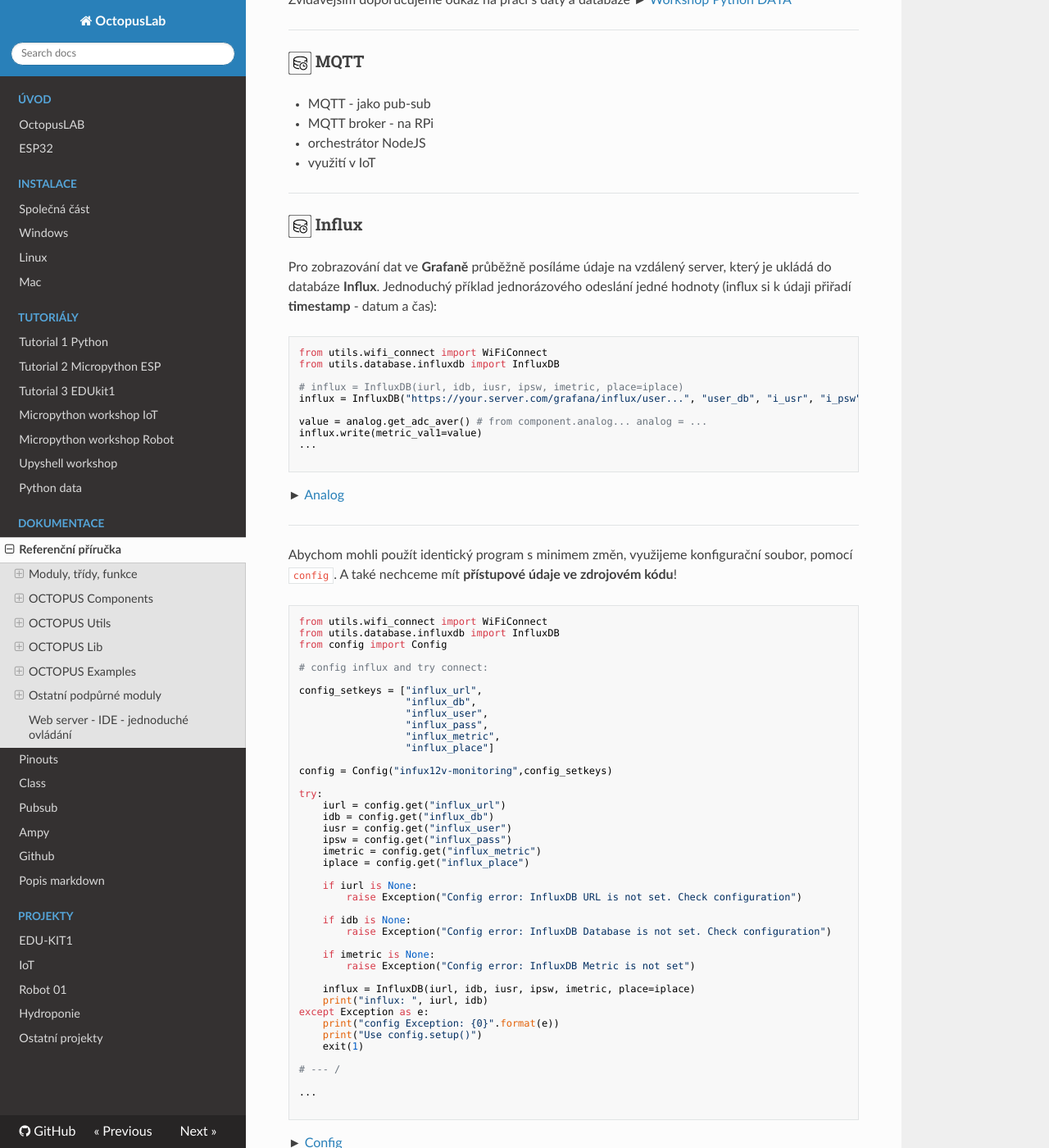
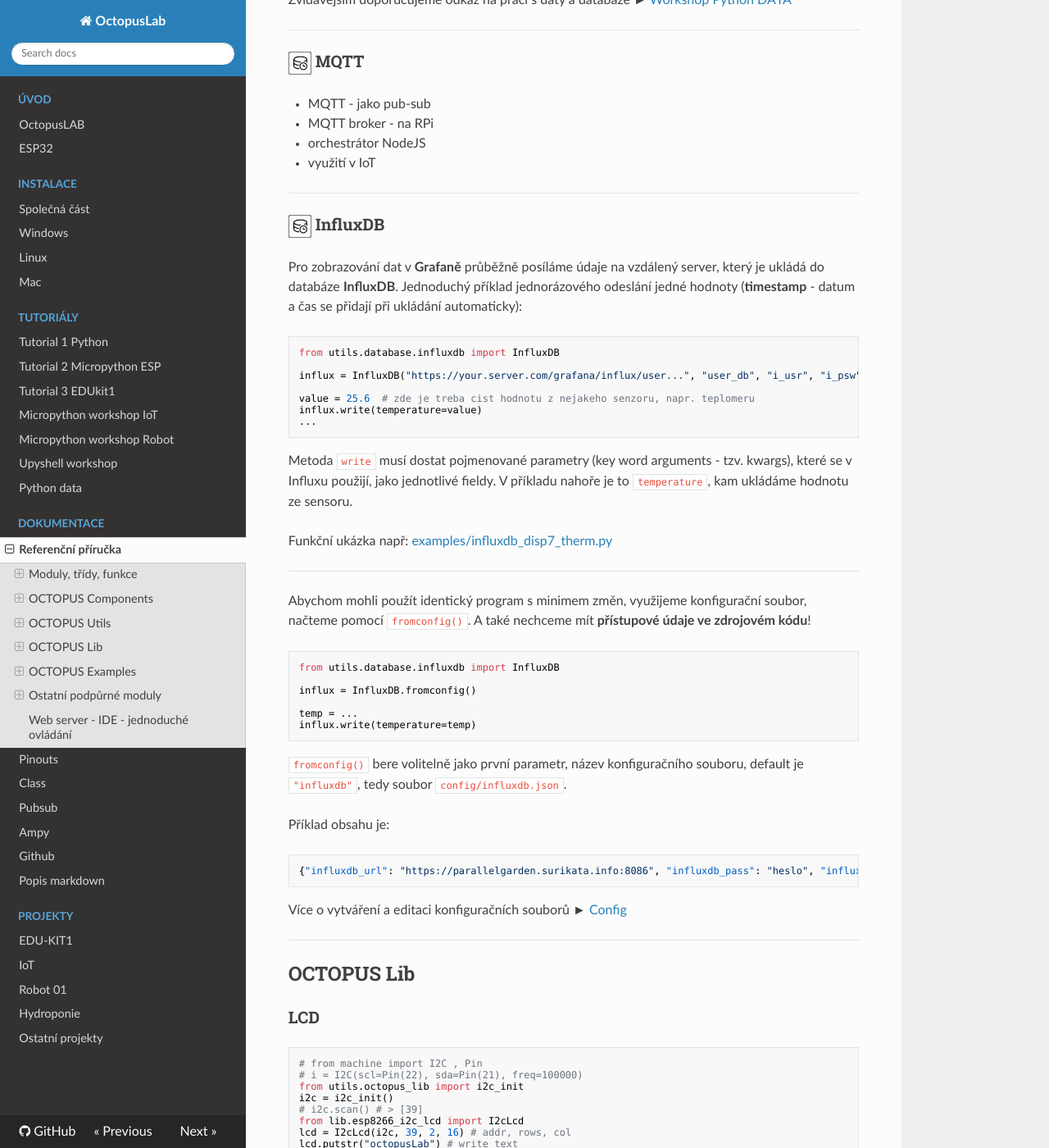
Before and after one commit to octopuslab-cz/docs_octopuslab_cz, an MkDocs documentation site: the page built from docs/basicdoc.md, in a window 1280 px wide and 1400 px high, scrolled down 11761 px. Shown: the whole window at 82% size. Built offline with MkDocs 1.6.1, drawn with Linux system fonts in a browser that asks for light colours; nearby versions of some CDN libraries.

Commit message:
expanding influxdb docs

````diff
--- a/docs/basicdoc.md
+++ b/docs/basicdoc.md
@@ -571,7 +571,7 @@ Více plánujeme v samostatné sekci [inversní kinematika](/inv_kinematics)
 
 ### ![hwsoc](img/database.png){: style="width:28px" } Database
 ESP díky paměti umožňuje bez nadsázky i základní práci s databází.
-Zaměříme se na dvě základní: lokální `btree` a vzdálené `MySQL`, `Influx`.
+Zaměříme se na dvě základní: lokální `btree` a vzdálené `MySQL`, `InfluxDB`.
 
 ```python
 from utils.database.btreedb import BTreeDB
@@ -592,79 +592,48 @@ Zvídavějším doporučujeme odkaz na práci s daty a databáze ► [Workshop P
 - využití v IoT
 ---
 
-### ![hwsoc](img/database.png){: style="width:28px" } Influx
+### ![hwsoc](img/database.png){: style="width:28px" } InfluxDB
 
-Pro zobrazování dat ve **Grafaně** průběžně posíláme údaje na vzdálený server, který je ukládá do databáze **Influx**.
-Jednoduchý příklad jednorázového odeslání jedné hodnoty (influx si k údaji přiřadí **timestamp** - datum a čas):
+Pro zobrazování dat v **Grafaně** průběžně posíláme údaje na vzdálený server, který je ukládá do databáze **InfluxDB**.
+Jednoduchý příklad jednorázového odeslání jedné hodnoty (**timestamp** - datum a čas se přidají při ukládání automaticky):
 
 ```python
-from utils.wifi_connect import WiFiConnect
 from utils.database.influxdb import InfluxDB
 
-# influx = InfluxDB(iurl, idb, iusr, ipsw, imetric, place=iplace)
-influx = InfluxDB("https://your.server.com/grafana/influx/user...", "user_db", "i_usr", "i_psw", "i_metric", place=iplace)
+influx = InfluxDB("https://your.server.com/grafana/influx/user...", "user_db", "i_usr", "i_psw", "i_measurement")
 
-value = analog.get_adc_aver() # from component.analog... analog = ...
-influx.write(metric_val1=value)
+value = 25.6  # zde je treba cist hodnotu z nejakeho senzoru, napr. teplomeru
+influx.write(temperature=value)
 ...
-
 ```
 
-► [Analog](#analog)
+Metoda `write` musí dostat pojmenované parametry (key word arguments - tzv. kwargs), které se v Influxu použijí, jako jednotlivé fieldy. V příkladu nahoře je to `temperature`, kam ukládáme hodnotu ze sensoru.
+
+Funkční ukázka např: [examples/influxdb_disp7_therm.py](https://github.com/octopusengine/octopuslab/blob/master/esp32-micropython/examples/influxdb_disp7_therm.py)
 
 ---
 
 Abychom mohli použít identický program s minimem změn,
-využijeme konfigurační soubor, pomocí `config`. A také nechceme mít **přístupové údaje ve zdrojovém kódu**!
+využijeme konfigurační soubor, načteme pomocí `fromconfig()`. A také nechceme mít **přístupové údaje ve zdrojovém kódu**!
 
 ```python
-from utils.wifi_connect import WiFiConnect
 from utils.database.influxdb import InfluxDB
-from config import Config
 
-# config influx and try connect:
+influx = InfluxDB.fromconfig()
 
-config_setkeys = ["influx_url",
-                  "influx_db",
-                  "influx_user",
-                  "influx_pass",
-                  "influx_metric",
-                  "influx_place"]
-
-config = Config("infux12v-monitoring",config_setkeys)
-
-try:
-    iurl = config.get("influx_url")
-    idb = config.get("influx_db")
-    iusr = config.get("influx_user")
-    ipsw = config.get("influx_pass")
-    imetric = config.get("influx_metric")
-    iplace = config.get("influx_place")
-
-    if iurl is None:
-        raise Exception("Config error: InfluxDB URL is not set. Check configuration")
-
-    if idb is None:
-        raise Exception("Config error: InfluxDB Database is not set. Check configuration")
-
-    if imetric is None:
-        raise Exception("Config error: InfluxDB Metric is not set")
-
-    influx = InfluxDB(iurl, idb, iusr, ipsw, imetric, place=iplace)
-    print("influx: ", iurl, idb)
-except Exception as e:
-    print("config Exception: {0}".format(e))
-    print("Use config.setup()")
-    exit(1)
-
-# --- /
-
-...
-
+temp = ...
+influx.write(temperature=temp)
 ```
 
+`fromconfig()` bere volitelně jako první parametr, název konfiguračního souboru, default je `"influxdb"`, tedy soubor `config/influxdb.json`.
 
-► [Config](#config)
+Příklad obsahu je:
+
+```json
+{"influxdb_url": "https://parallelgarden.surikata.info:8086", "influxdb_pass": "heslo", "influxdb_name": "nazev_db", "influxdb_user": "uzivatel", "influxdb_measurement": "meteo", "influxdb_tags": {"location": "balkon"}}
+```
+
+Více o vytváření a editaci konfiguračních souborů ► [Config](#config)
 
 
 ---
````
